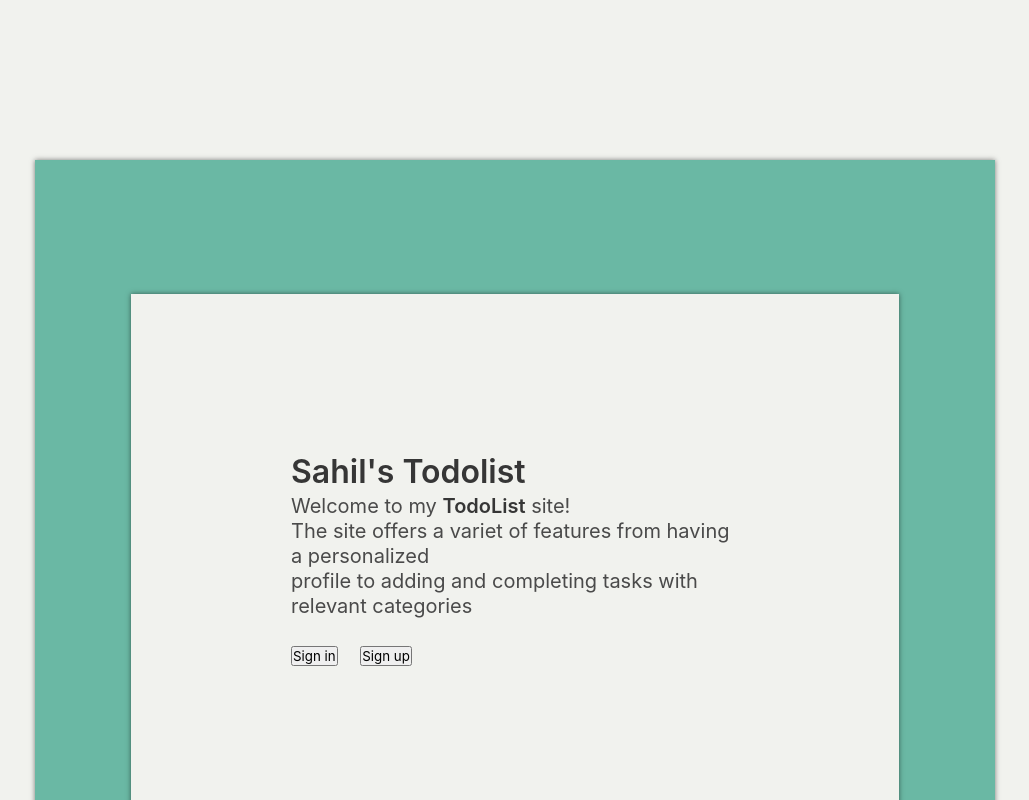
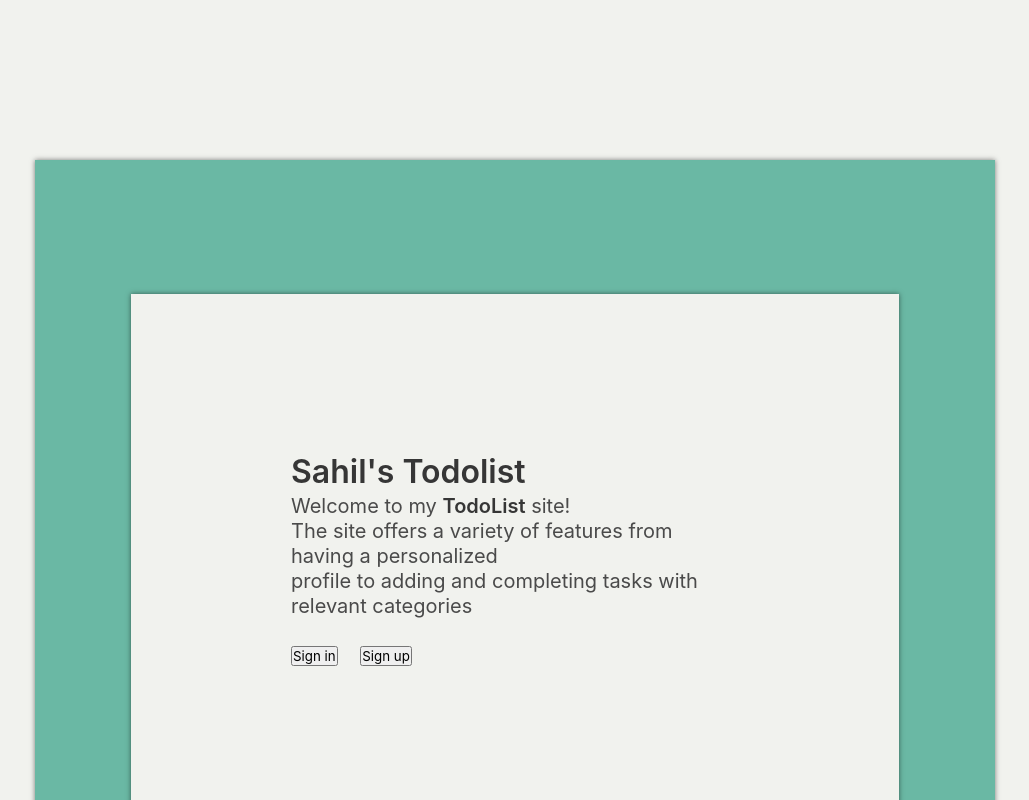
Before and after one commit to csci5117s23/homework-2-saisahil2015, a Next.js app in the folder todoapp/: page / in a window 1280 px wide. Shown: the top 800 px of the page, without its empty margins (125-1154 px from the left). Built offline with nearby package versions, Linux system fonts and the light colour scheme; no server answers.

Commit message:
Minor changes

```diff
--- a/todoapp/src/components/todo.js
+++ b/todoapp/src/components/todo.js
@@ -16,7 +16,7 @@ export default function Todo({ todo, onChange }) {
       category: todo.category,
       createdOn: todo.createdOn,
     };
-    console.log("Here's the new task: ", updatedTask);
+    // console.log("Here's the new task: ", updatedTask);
     const token = await getToken({ template: 'codehooks' });
     await putTask(token, updatedTask);
     onChange();
--- a/todoapp/src/components/todoBuilder.js
+++ b/todoapp/src/components/todoBuilder.js
@@ -23,7 +23,7 @@ export default function TodoBuilder({
         category: category.tag,
       });
     } else {
-      console.log('Value: ', sentCategory);
+      // console.log('Value: ', sentCategory);
       await addTask({
         info: taskContent.trim(),
         checked: false,
--- a/todoapp/src/components/todoList.js
+++ b/todoapp/src/components/todoList.js
@@ -26,7 +26,7 @@ export default function TodoList({ done }) {
       } else {
         data = await getAllUncheckedTasks(token);
       }
-      console.log('Data: ', data);
+      // console.log('Data: ', data);
       setTaskList(data);
       setLoading(false);
     }
@@ -38,14 +38,14 @@ export default function TodoList({ done }) {
 
   async function addTask(newTask) {
     const token = await getToken({ template: 'codehooks' });
-    console.log('New Task: ', newTask);
+    // console.log('New Task: ', newTask);
     await postTask(token, newTask);
     const data = await getAllUncheckedTasks(token);
     setTaskList(data);
     setLoading(false);
   }
 
-  console.log('Done test: ', done);
+  // console.log('Done test: ', done);
   const taskContent = done
     ? taskList
         .filter((task) => task.checked)
--- a/todoapp/src/pages/done/[category].js
+++ b/todoapp/src/pages/done/[category].js
@@ -15,7 +15,7 @@ import styles from '@/styles/TodoList.module.css';
 
 export default function IncompleteTasksWithCategoris() {
   const router = useRouter();
-  console.log('Router info: ', router);
+  // console.log('Router info: ', router);
   const { category } = router.query;
   const [loading, setLoading] = useState(true);
   const [categoryTag, setCategoryTag] = useState(null);
@@ -25,7 +25,7 @@ export default function IncompleteTasksWithCategoris() {
   useEffect(() => {
     async function getTask() {
       if (userId) {
-        console.log('categoryId: ', category);
+        // console.log('categoryId: ', category);
         const token = await getToken({ template: 'codehooks' });
         const categoryName = await getCategoryById(token, category);
         const completeTasksForCategory = await getCompleteTasksForCategory(
@@ -33,7 +33,7 @@ export default function IncompleteTasksWithCategoris() {
           categoryName.tag
         );
         setCategoryTag(categoryName.tag);
-        console.log('completeTasksForCategory: ', completeTasksForCategory);
+        // console.log('completeTasksForCategory: ', completeTasksForCategory);
         setTaskList(completeTasksForCategory);
         setLoading(false);
       }
--- a/todoapp/src/pages/index.js
+++ b/todoapp/src/pages/index.js
@@ -47,7 +47,7 @@ export default function Home() {
             <p className='subtitle'>
               Welcome to my <strong>TodoList</strong> site!
               <br></br>
-              The site offers a variet of features from having a personalized
+              The site offers a variety of features from having a personalized
               <br></br>
               profile to adding and completing tasks with relevant categories
             </p>
```
Also changed, not shown: todoapp/src/components/categoryList.js (+6 -6 lines), todoapp/src/pages/todo/[id].js (+14 -14 lines), todoapp/src/pages/todos/[category].js (+7 -7 lines), 1 other file (tests, documents, lock files or other folders).
